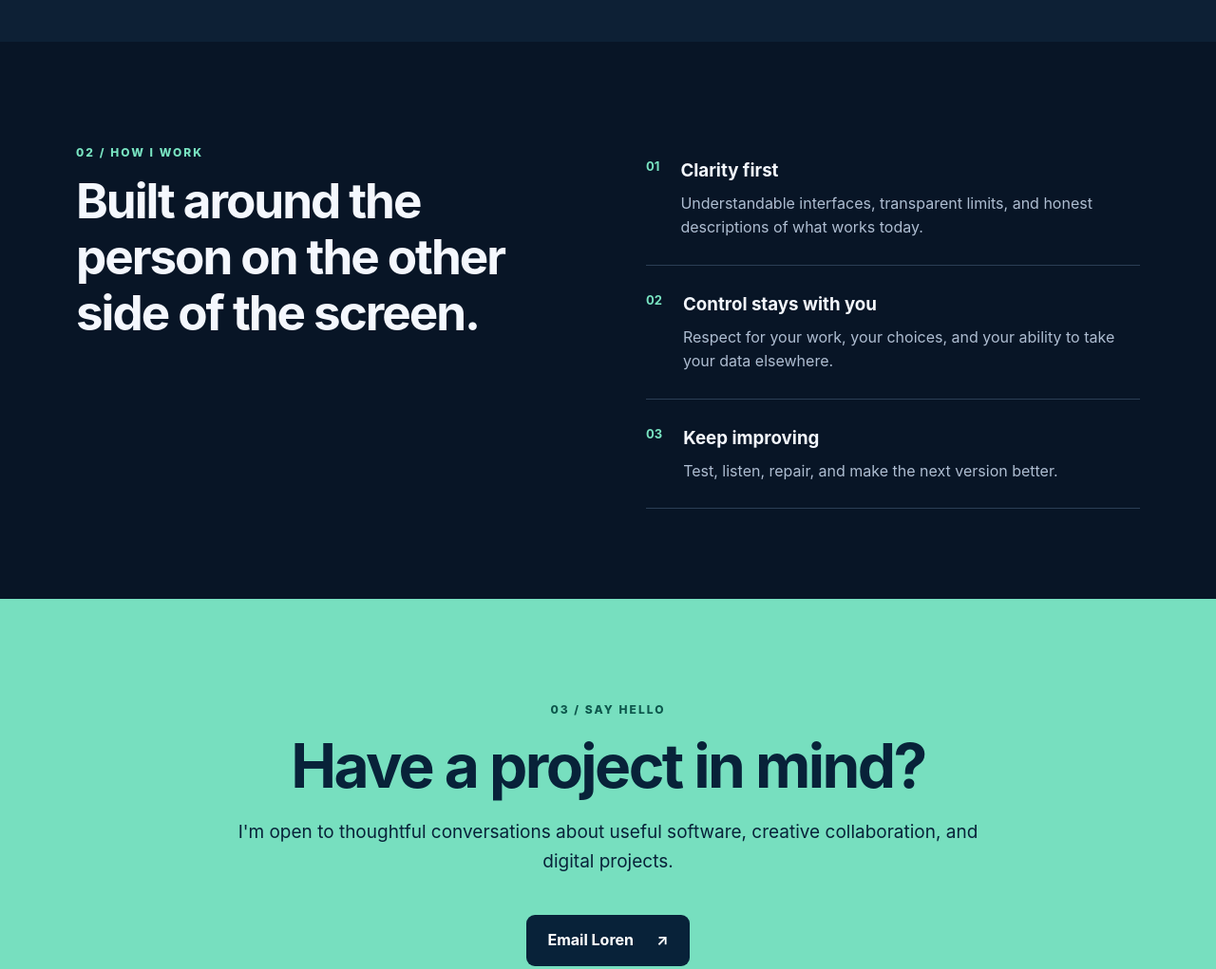
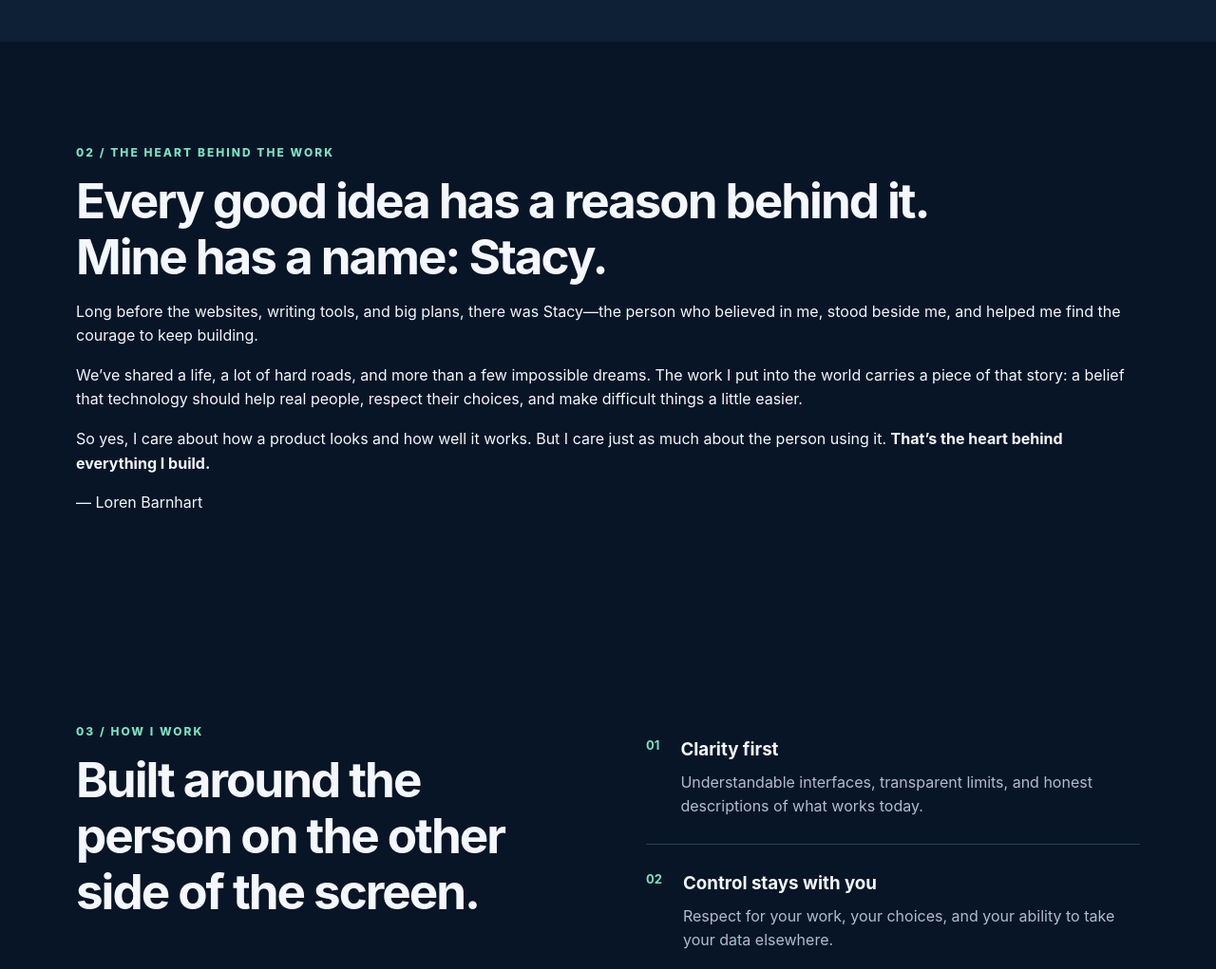
Before and after one commit to Snowman501/my-portfolio, a plain HTML site: page index.html in a window 1280 px wide. Shown: the part 2000-3021 px from the top of the page at 95% size. Drawn offline with Linux system fonts and the light colour scheme.

Commit message:
Add Loren and Stacy's story behind the work

```diff
--- a/index.html
+++ b/index.html
@@ -36,8 +36,12 @@
         </div>
       </div>
     </section>
-    <section class="section" id="approach"><div class="container approach"><div><p class="kicker">02 / HOW I WORK</p><h2>Built around the person on the other side of the screen.</h2></div><div class="principles"><div><b>01</b><div><h3>Clarity first</h3><p>Understandable interfaces, transparent limits, and honest descriptions of what works today.</p></div></div><div><b>02</b><div><h3>Control stays with you</h3><p>Respect for your work, your choices, and your ability to take your data elsewhere.</p></div></div><div><b>03</b><div><h3>Keep improving</h3><p>Test, listen, repair, and make the next version better.</p></div></div></div></div></section>
-    <section class="section contact-section" id="contact"><div class="container contact"><p class="kicker">03 / SAY HELLO</p><h2>Have a project in mind?</h2><p>I'm open to thoughtful conversations about useful software, creative collaboration, and digital projects.</p><a class="button light" href="mailto:Lb.designstudio.2024@gmail.com?subject=Project%20inquiry">Email Loren <span aria-hidden="true">↗</span></a></div></section>
+    <section class="section heart-section" id="heart"><div class="container heart-layout">
+      <div><p class="kicker">02 / THE HEART BEHIND THE WORK</p><h2>Every good idea has a reason behind it.<br><span>Mine has a name: Stacy.</span></h2></div>
+      <div class="heart-copy"><p>Long before the websites, writing tools, and big plans, there was Stacy—the person who believed in me, stood beside me, and helped me find the courage to keep building.</p><p>We’ve shared a life, a lot of hard roads, and more than a few impossible dreams. The work I put into the world carries a piece of that story: a belief that technology should help real people, respect their choices, and make difficult things a little easier.</p><p>So yes, I care about how a product looks and how well it works. But I care just as much about the person using it. <strong>That’s the heart behind everything I build.</strong></p><p class="heart-signoff">— Loren Barnhart</p></div>
+    </div></section>
+    <section class="section" id="approach"><div class="container approach"><div><p class="kicker">03 / HOW I WORK</p><h2>Built around the person on the other side of the screen.</h2></div><div class="principles"><div><b>01</b><div><h3>Clarity first</h3><p>Understandable interfaces, transparent limits, and honest descriptions of what works today.</p></div></div><div><b>02</b><div><h3>Control stays with you</h3><p>Respect for your work, your choices, and your ability to take your data elsewhere.</p></div></div><div><b>03</b><div><h3>Keep improving</h3><p>Test, listen, repair, and make the next version better.</p></div></div></div></div></section>
+    <section class="section contact-section" id="contact"><div class="container contact"><p class="kicker">04 / SAY HELLO</p><h2>Have a project in mind?</h2><p>I'm open to thoughtful conversations about useful software, creative collaboration, and digital projects.</p><a class="button light" href="mailto:Lb.designstudio.2024@gmail.com?subject=Project%20inquiry">Email Loren <span aria-hidden="true">↗</span></a></div></section>
   </main>
   <footer><div class="container footer-inner"><span>© <span id="year">2026</span> Loren Barnhart. Built with purpose.</span><span>Inspired by the people who make the work matter.</span></div></footer>
 </body>
```
